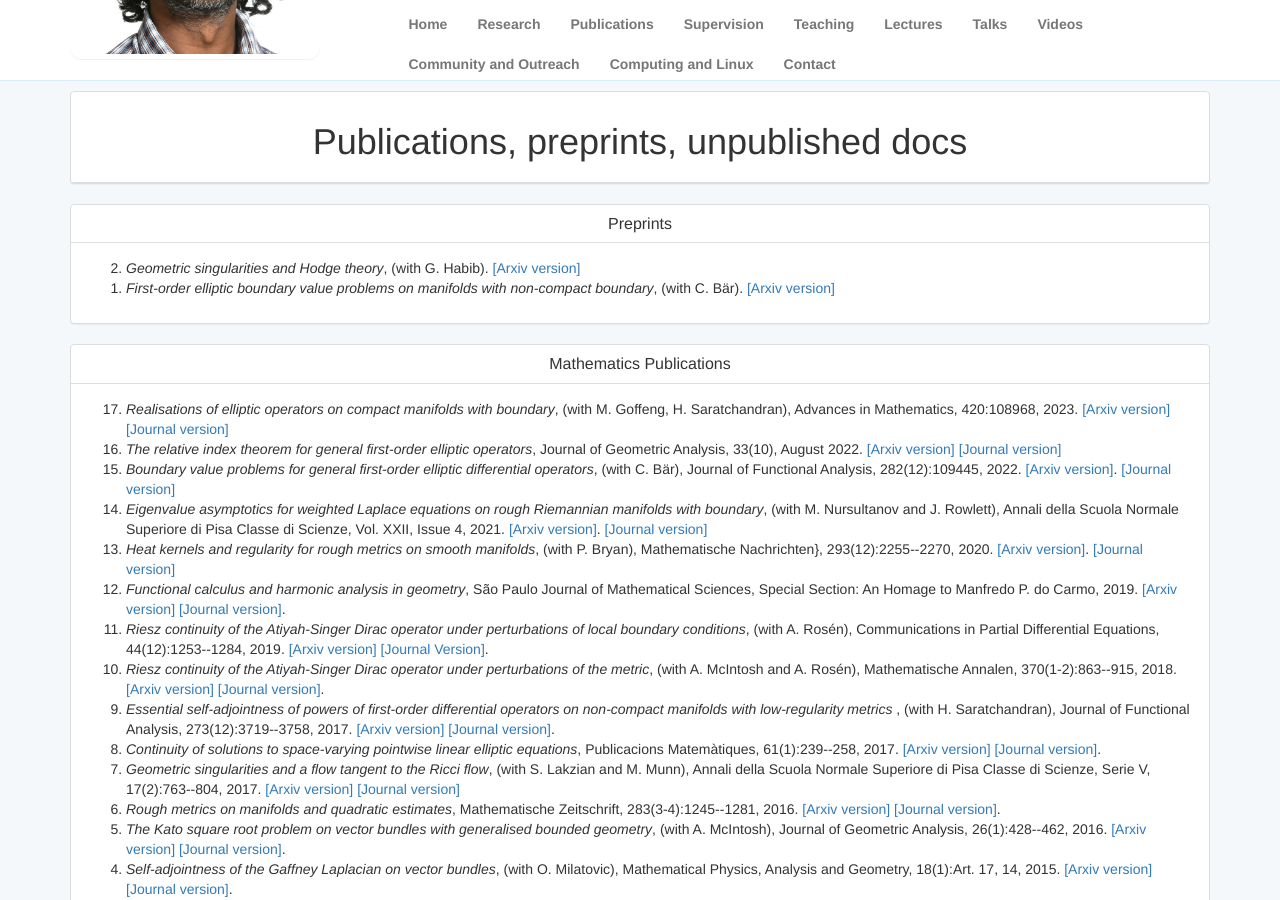
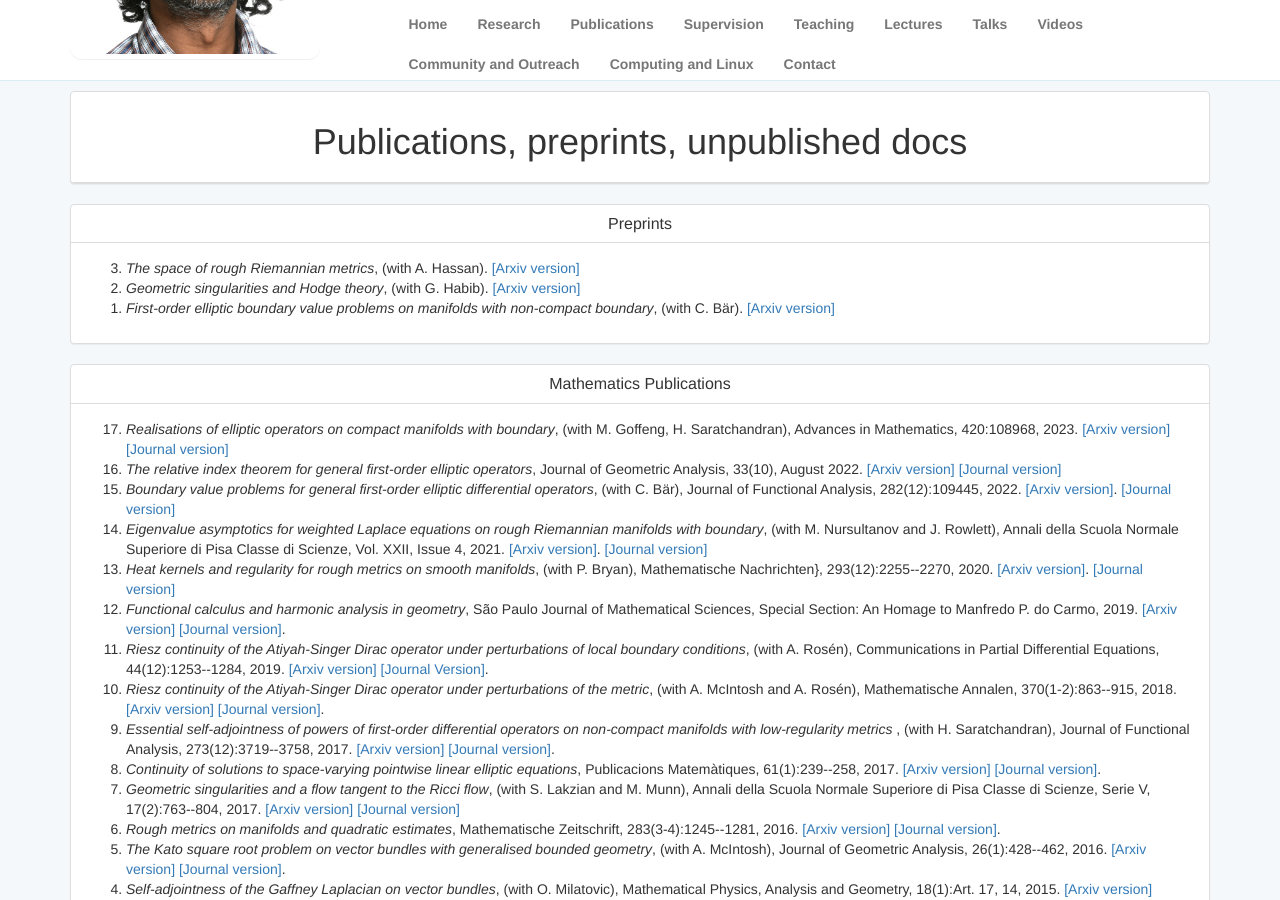
Before and after one commit to lashi-bandara/lashi-bandara.github.io, a Jekyll site: the page built from toc/publications/index.html, in a window 1280 px wide and 900 px high, scrolled down 412 px. Built offline with Jekyll 4.4.1, drawn with Linux system fonts in a browser that asks for light colours.

Commit message:
Added paper with Hassan

```diff
--- a/toc/publications/index.html
+++ b/toc/publications/index.html
@@ -10,6 +10,9 @@ description: "Lashi Bandara - Publications"
   </div>
   <div class="panel-body">
     <ol reversed>
+	<li><i>The space of rough Riemannian metrics</i>, (with A. Hassan).
+	<a href="https://arxiv.org/abs/2507.10274">[Arxiv version]</a>
+	</li>
 	<li><i>Geometric singularities and Hodge theory</i>, (with G. Habib).
 	<a href="https://arxiv.org/abs/2407.01170">[Arxiv version]</a>
 	</li>
```
